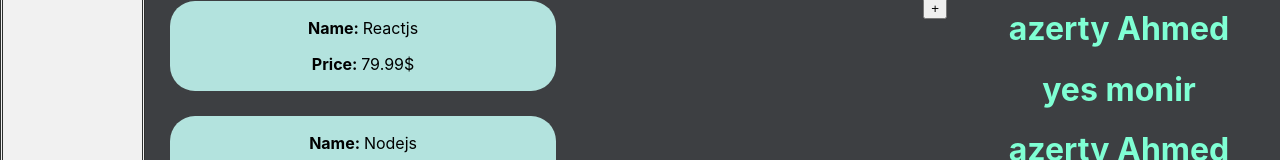
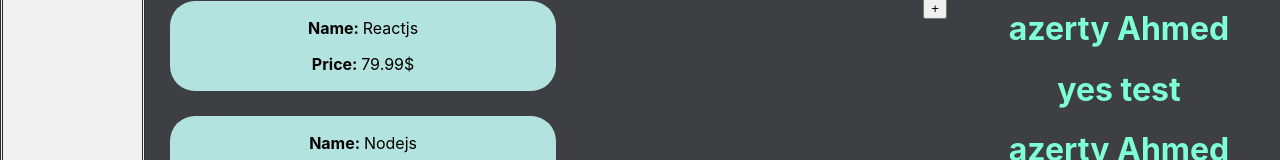
Before and after one commit to CHAKFI/ReactJs-Certif, a React (Create React App) app: page / in a window 1280 px wide. Shown: the part 256-416 px from the top of the page. Built offline with nearby package versions, Linux system fonts and the light colour scheme.

Commit message:
upd test hook

```diff
--- a/src/Functions.js
+++ b/src/Functions.js
@@ -25,7 +25,7 @@
     return (
       <div>
     <h1>azerty {name}</h1>
-    <h1>yes {useState("monir")}</h1>
+    <h1>yes {useState("test")}</h1>
     <h1>azerty {name}</h1>
     </div>
     );
```
